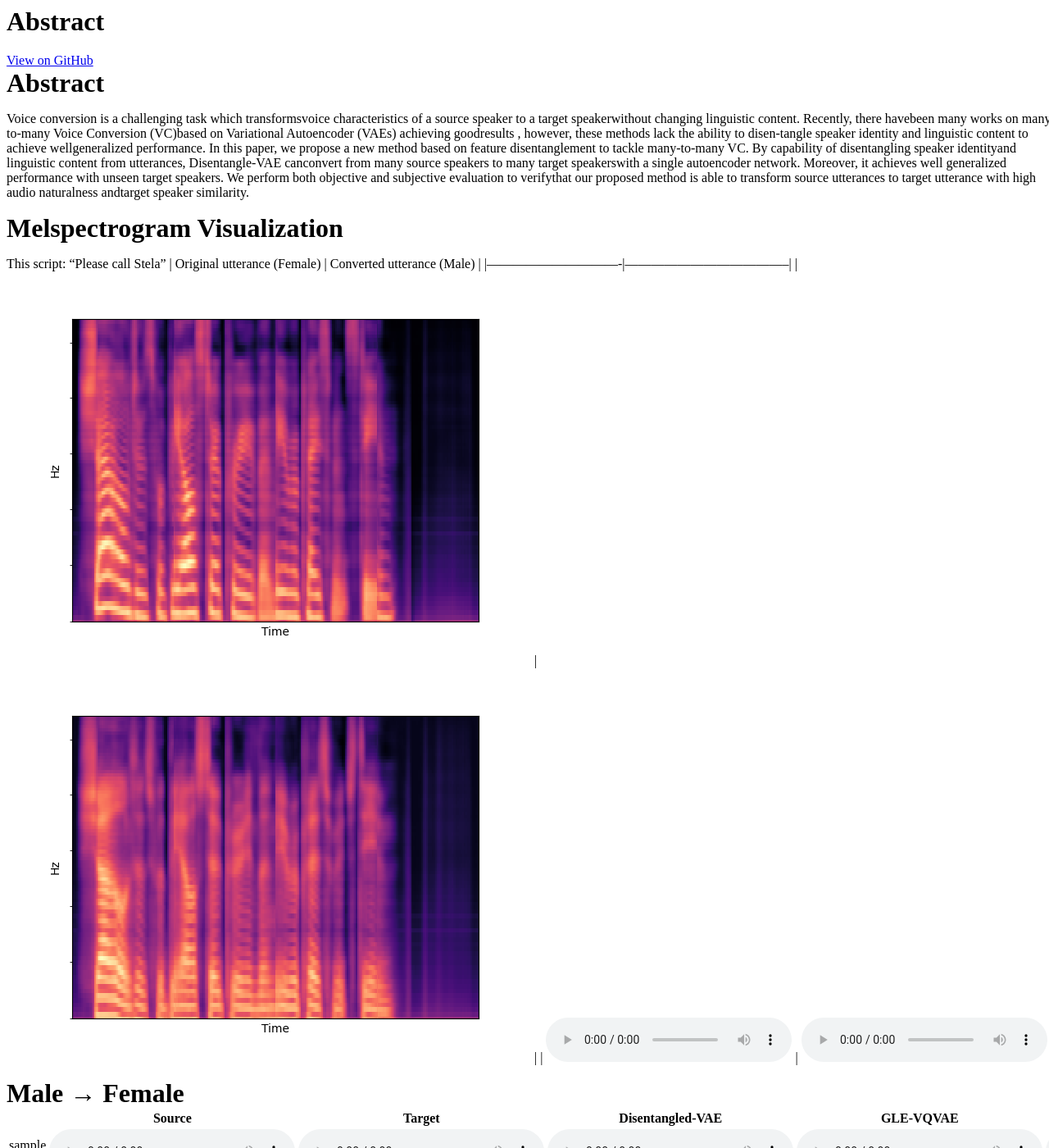
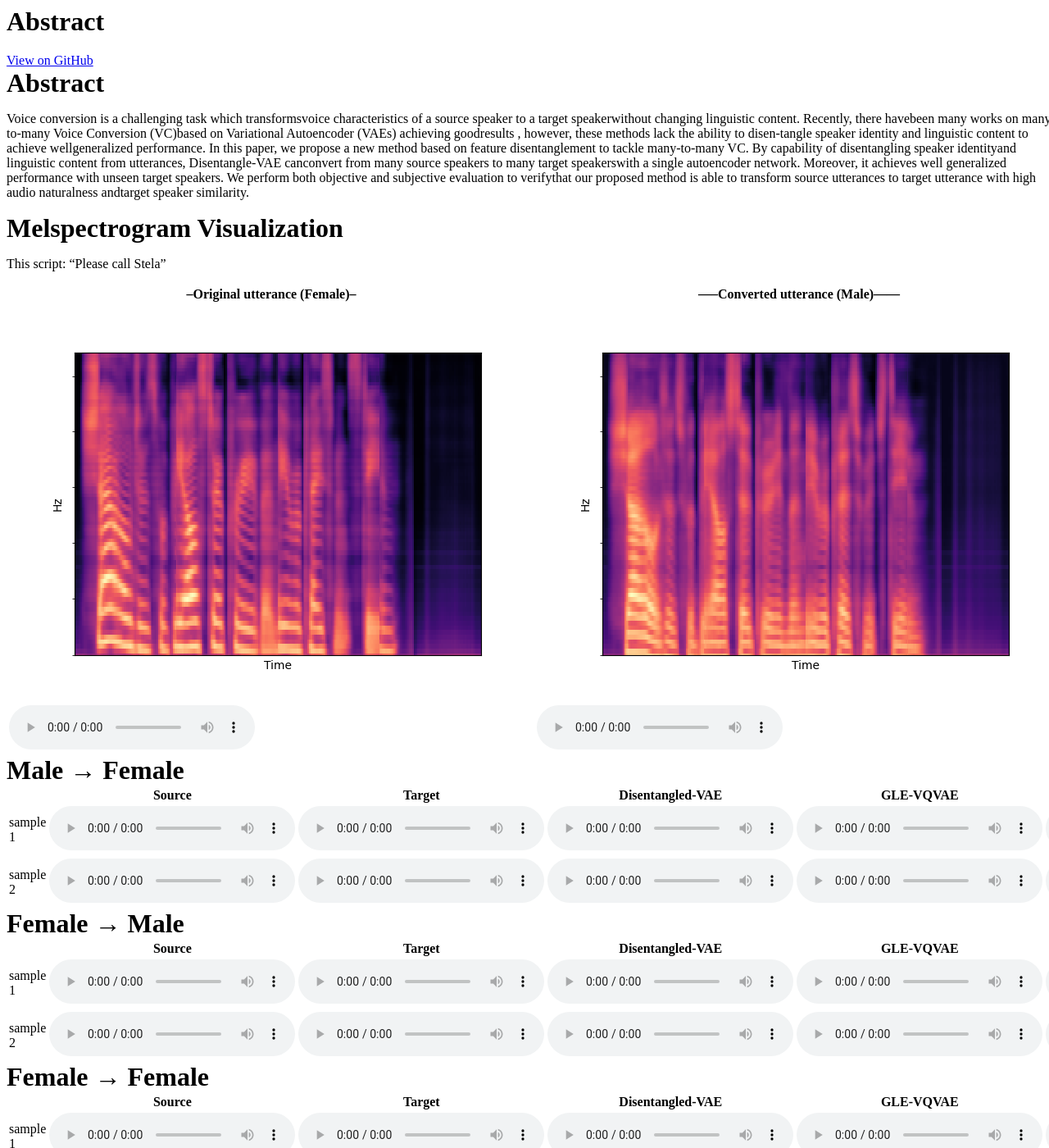
Before and after one commit to v-manhlt3/disentangled-VAE, a Jekyll site: the page built from index.md, in a window 1280 px wide and 1400 px high. Shown: the whole window at 82% size. Built offline with Jekyll 4.4.1, drawn with Linux system fonts in a browser that asks for light colours; our own code applies the rules of GitHub Pages for plain Markdown files; the repository's description, which GitHub fills in, is left out.

```diff
--- a/index.md
+++ b/index.md
@@ -4,7 +4,8 @@ Voice conversion is a challenging task which transformsvoice characteristics of
 # Melspectrogram Visualization
 
 This script: "Please call Stela"
-| Original utterance (Female)   |      Converted utterance (Male)      |
+
+|--Original utterance (Female)--|-----Converted utterance (Male)------|
 |-------------------------------|--------------------------------------|
 | ![female](recons_p225_149.png) |  ![male](convert_p225_p226_149.png) |
 | <audio src="./M2F/p232_003.wav" controls preload size=5></audio> |   <audio src="./M2F/p232_003.wav" controls preload size=5></audio>   |
```
